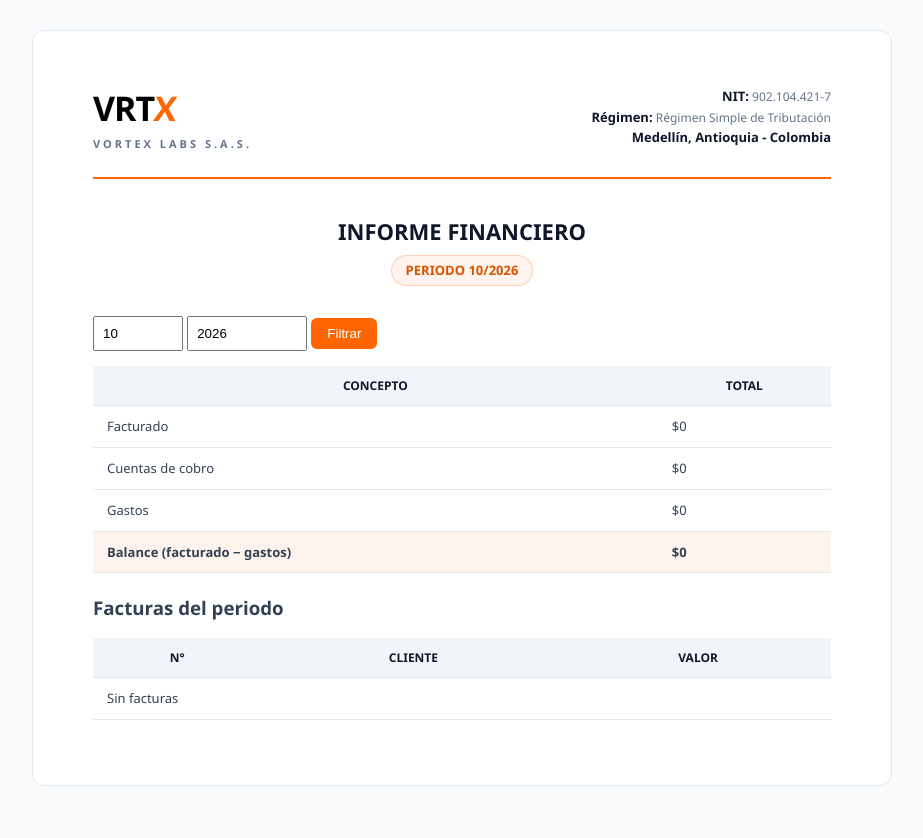
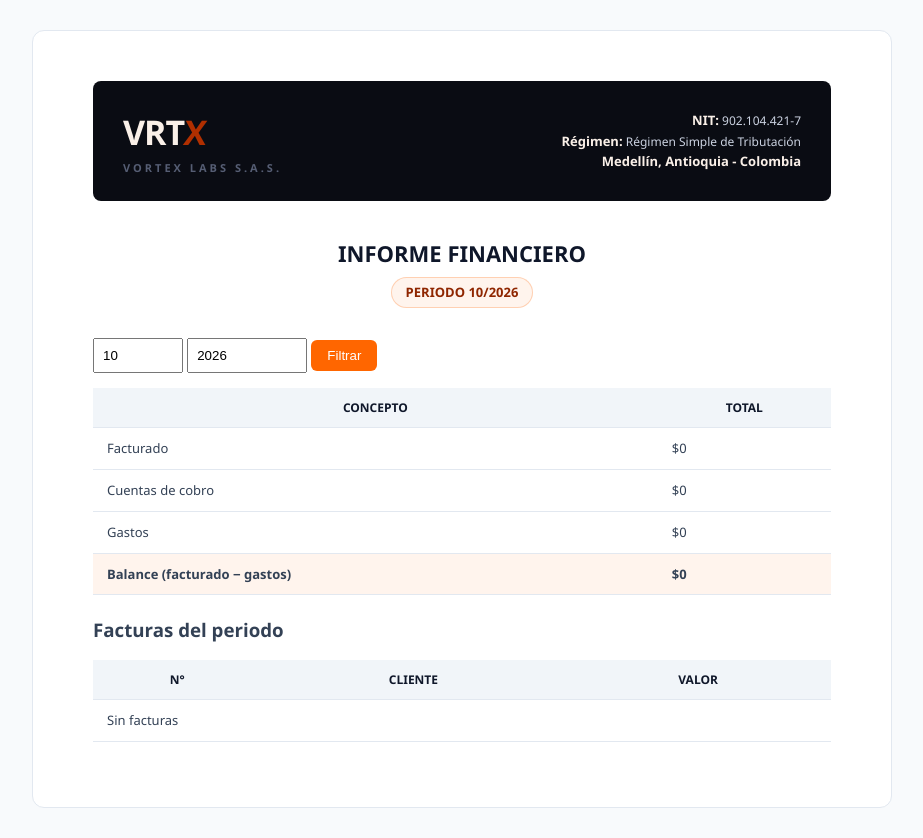
Before and after one commit to vortex-labs-co/facturiX, a Django app: page /informe/ in a window 1280 px wide. Shown: the whole page, without its empty margins (178-1101 px from the left). Before the commit the page ends 786 px from the top, so only its background shows below. Run offline with Django 5.2, Linux system fonts and the light colour scheme; the visitor is signed in with stand-in values (Sample User, id 1); data that the repository does not hold is empty.

Commit message:
Encabezado de documentos con fondo oscuro y paleta Vortex

```diff
--- a/templates/core/documento_base.html
+++ b/templates/core/documento_base.html
@@ -4,16 +4,16 @@
 <meta charset="UTF-8">
 <title>{% block title_doc %}Documento{% endblock %} - Vortex Labs</title>
 <style>
-:root { --primary:#FF6600; --primary-dark:#D95300; --primary-light:#FFF4ED; --secondary:#0F172A; --text:#334155; --border:#E2E8F0; }
+:root { --primary:#B02F00; --primary-dark:#8F2600; --primary-light:#FFF4ED; --secondary:#0F172A; --text:#334155; --border:#E2E8F0; }
 * { box-sizing: border-box; margin:0; padding:0; }
-body { font-family:'Segoe UI',system-ui,sans-serif; color:var(--text); background:#F8FAFC; line-height:1.6; padding:30px 15px; }
+body { font-family:'Segoe UI',system-ui,sans-serif; color:#334155; background:#F8FAFC; line-height:1.6; padding:30px 15px; }
 .document-container { max-width:860px; margin:0 auto; background:#fff; padding:50px 60px; border-radius:12px; border:1px solid var(--border); }
-.header { display:flex; justify-content:space-between; align-items:center; border-bottom:2px solid var(--primary); padding-bottom:24px; margin-bottom:35px; }
-.brand-title { font-size:34px; font-weight:900; letter-spacing:-1px; color:#000; text-transform:uppercase; }
-.brand-title span { color:var(--primary); display:inline-block; transform:skewX(-6deg); }
-.brand-sub { font-size:11px; font-weight:700; letter-spacing:3px; text-transform:uppercase; color:#64748B; }
-.doc-meta { text-align:right; font-size:12px; color:#64748B; }
-.doc-meta strong { color:var(--secondary); font-size:13px; }
+.header { display:flex; justify-content:space-between; align-items:center; background:#0A0C13; padding:24px 30px; border-radius:8px; margin-bottom:35px; }
+.brand-title { font-size:34px; font-weight:900; letter-spacing:-1px; color:#FAF0E8; text-transform:uppercase; }
+.brand-title span { color:#B02F00; display:inline-block; transform:skewX(-6deg); }
+.brand-sub { font-size:11px; font-weight:700; letter-spacing:3px; text-transform:uppercase; color:#565E74; }
+.doc-meta { text-align:right; font-size:12px; color:#cbd2e1; }
+.doc-meta strong { color:#FAF0E8; font-size:13px; }
 .contract-title-area { text-align:center; margin-bottom:30px; }
 .contract-title-area h1 { font-size:22px; text-transform:uppercase; color:var(--secondary); margin-bottom:6px; }
 .contract-num { display:inline-block; background:var(--primary-light); color:var(--primary-dark); font-weight:700; padding:4px 14px; border-radius:999px; font-size:13px; border:1px solid rgba(255,102,0,.25); }
```
